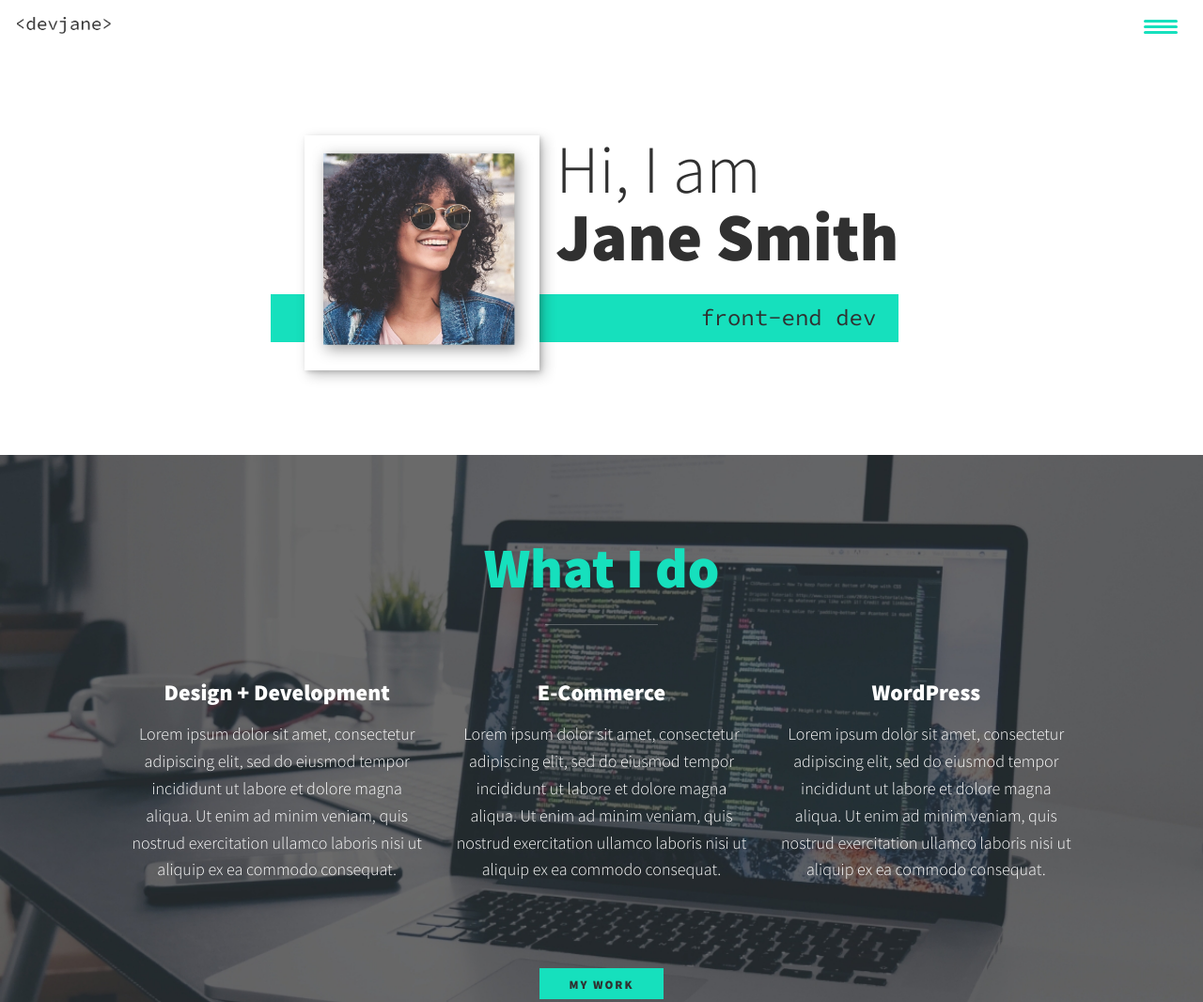
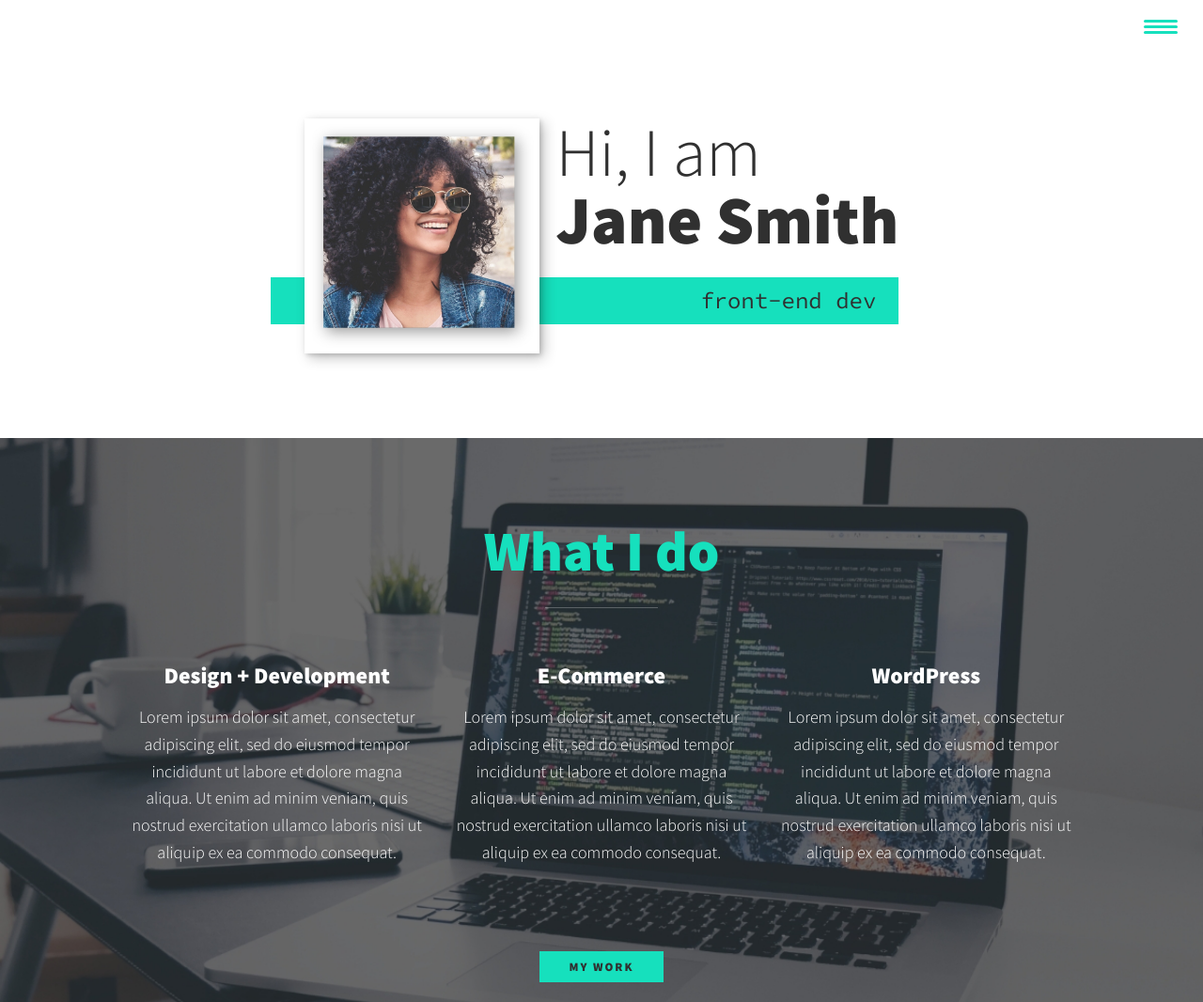
Before and after one commit to Edwardleung1/edwardleung.github.io, a plain HTML site: page index.html in a window 1280 px wide. Shown: the top 1066 px of the page at 94% size. Drawn offline with nearby package versions, Linux system fonts and the light colour scheme.

Commit message:
Add index.html

```diff
--- a/index.html
+++ b/index.html
@@ -16,7 +16,7 @@
     <body>
         <header>
             <div class="logo">
-                <img src="img/devjane.png" alt="">
+                <img src="img/" alt="">
             </div>
             <button class="nav-toggle" aria-label="toggle navigation">
                 <span class="hamburger"></span>
```
